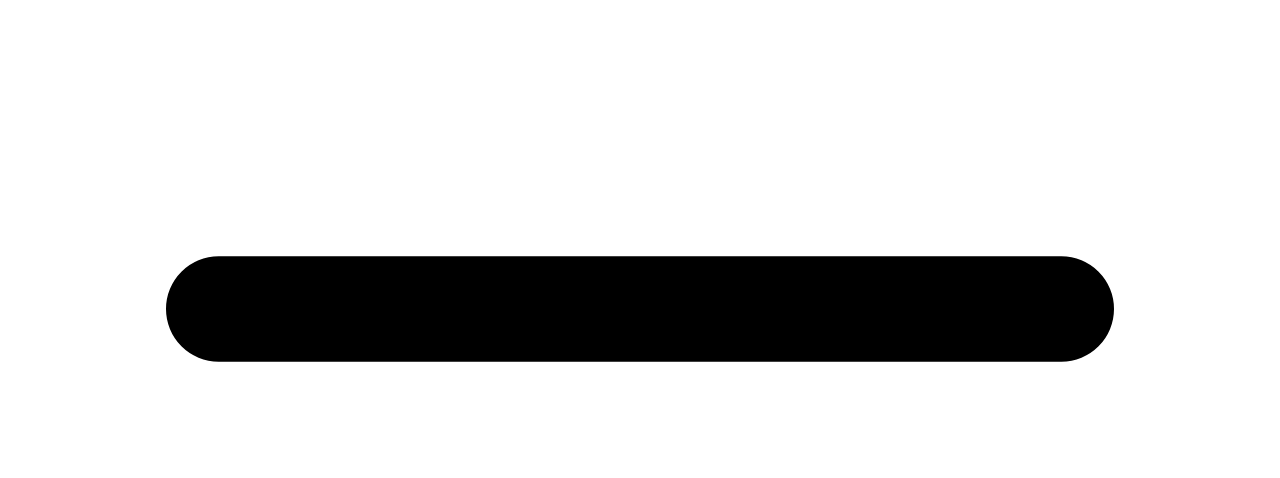
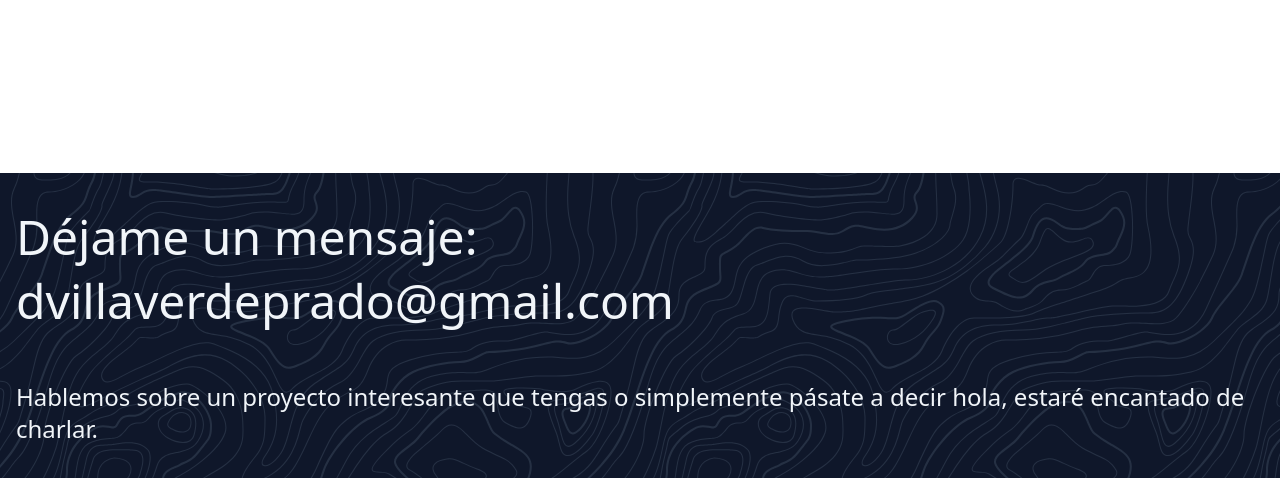
Before and after one commit to Droxk/portfolio-twcss, a plain HTML site: page contact.html in a window 1280 px wide. Shown: the part 1033-1511 px from the top of the page. Drawn offline with nearby package versions, Linux system fonts and the light colour scheme; files that its build step writes are made by us from their sources; the site is published under a folder, as on GitHub Pages, so addresses that start at the root find nothing.

Commit message:
css fixed contact

```diff
--- a/contact.html
+++ b/contact.html
@@ -9,7 +9,7 @@
   <link rel="preconnect" href="https://fonts.googleapis.com">
   <link rel="preconnect" href="https://fonts.gstatic.com" crossorigin>
   <link href="https://fonts.googleapis.com/css2?family=Crimson+Pro:wght@300;400;500;700&display=swap" rel="stylesheet">
-  <link href="/dist/output.css" rel="stylesheet">
+  <link href="./output.css" rel="stylesheet">
   <link href="./style.css" rel="stylesheet">
 </head>
 <body class="opacity-0 transition duration-150 ease-in-out">
```
